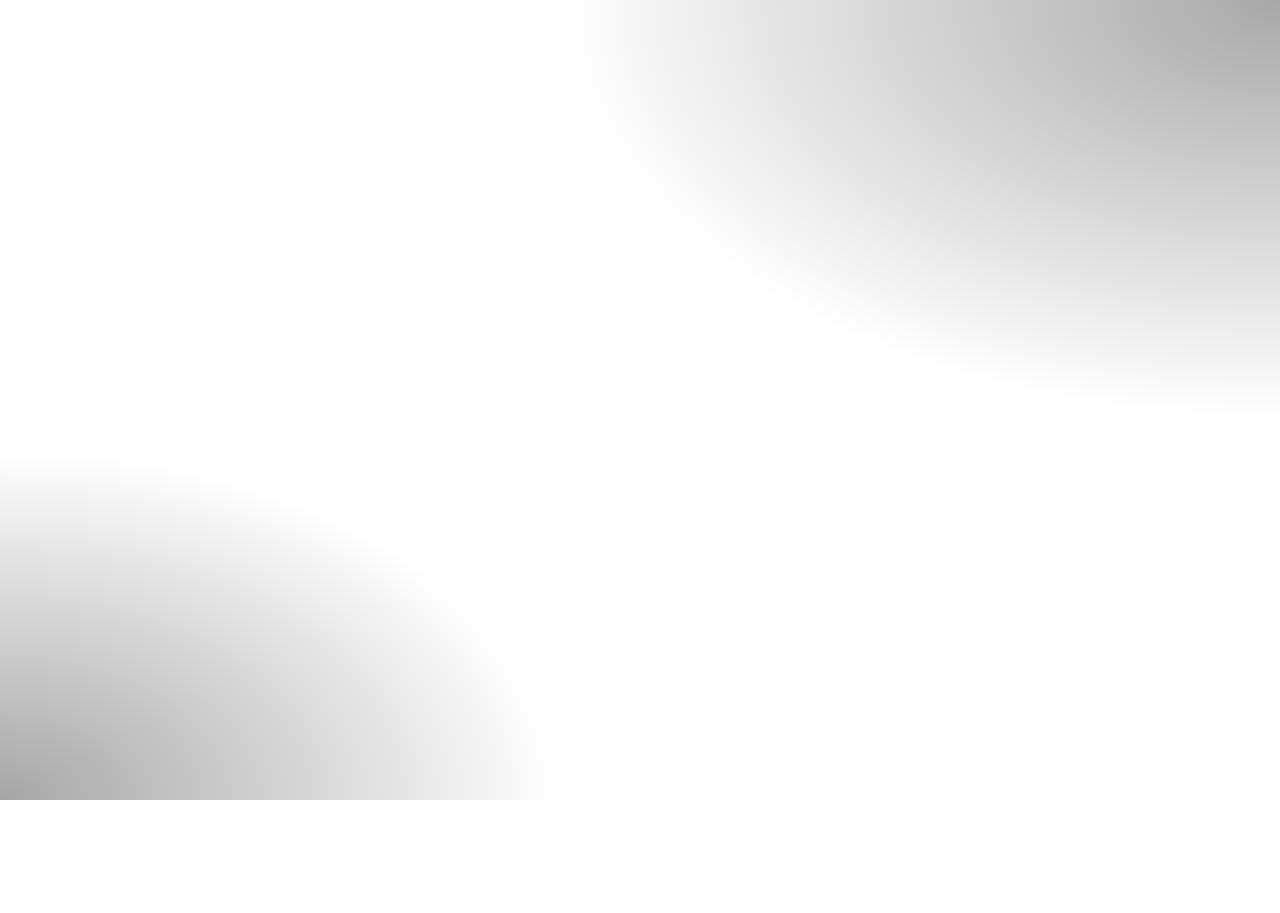
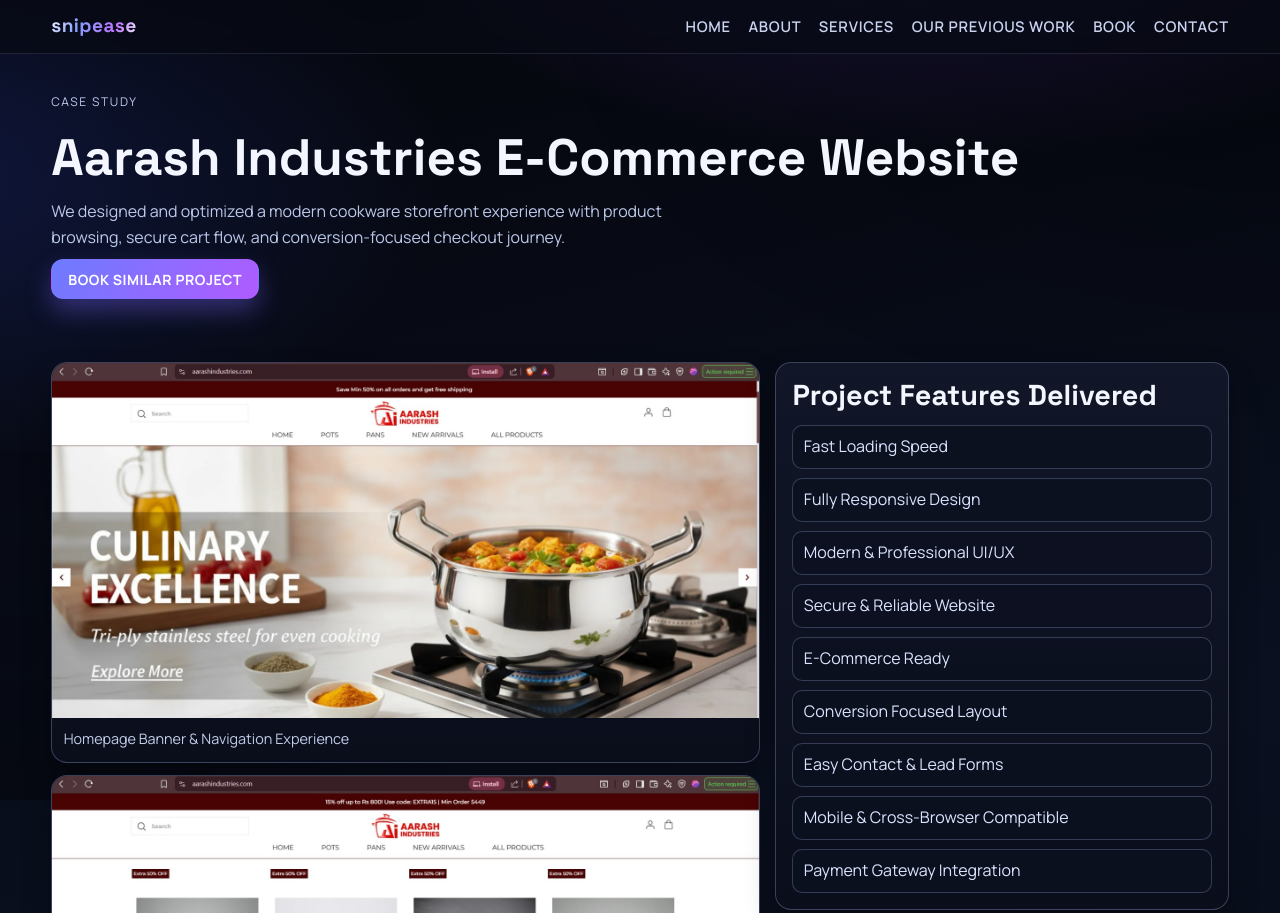
Before and after one commit to amnsingh05/snipease, a plain HTML site: page previous-work.html in a window 1280 px wide. Shown: the top 913 px of the page. Before the commit the page ends 800 px from the top, so only its background shows below. Drawn offline with Linux system fonts and the light colour scheme.

Commit message:
Added Previous Work

```diff
--- a/previous-work.html
+++ b/previous-work.html
@@ -4,9 +4,79 @@
   <meta charset="UTF-8">
   <meta name="viewport" content="width=device-width, initial-scale=1.0">
   <title>Snipease | Previous Work</title>
+  <meta name="description" content="Previous website project by Snipease: Aarash Industries e-commerce experience with responsive shopping and checkout flow.">
+  <link rel="preconnect" href="https://fonts.googleapis.com">
+  <link rel="preconnect" href="https://fonts.gstatic.com" crossorigin>
+  <link href="https://fonts.googleapis.com/css2?family=Manrope:wght@400;500;600;700&family=Space+Grotesk:wght@500;600;700&display=swap" rel="stylesheet">
   <link rel="icon" type="image/jpeg" href="logo.jpeg">
   <link rel="stylesheet" href="styles.css">
+  <script src="script.js" defer></script>
 </head>
 <body>
+  <header class="site-header">
+    <div class="header-shell">
+      <a href="index.html#home" class="brand">
+        <span class="brand-name" aria-hidden="true">snipease</span>
+        <span class="sr-only">Snipease</span>
+      </a>
+      <button class="menu-toggle" type="button" aria-expanded="false" aria-controls="main-nav">Menu</button>
+      <nav id="main-nav" class="main-nav" aria-label="Main Navigation">
+        <a href="index.html#home">Home</a>
+        <a href="index.html#about">About</a>
+        <a href="index.html#services">Services</a>
+        <a href="previous-work.html">Our Previous Work</a>
+        <a href="index.html#book">Book</a>
+        <a href="index.html#contact">Contact</a>
+      </nav>
+    </div>
+  </header>
+
+  <main class="pw-main">
+    <section class="section pw-hero reveal" data-reveal="up">
+      <p class="eyebrow">Case Study</p>
+      <h1>Aarash Industries E-Commerce Website</h1>
+      <p>
+        We designed and optimized a modern cookware storefront experience with product browsing,
+        secure cart flow, and conversion-focused checkout journey.
+      </p>
+      <a class="btn btn-primary" href="index.html#book">Book Similar Project</a>
+    </section>
+
+    <section class="section pw-content">
+      <div class="pw-gallery reveal" data-reveal="left">
+        <figure class="pw-shot">
+          <img src="work-aarash-hero.jpeg" alt="Aarash Industries homepage hero section">
+          <figcaption>Homepage Banner & Navigation Experience</figcaption>
+        </figure>
+        <figure class="pw-shot">
+          <img src="work-aarash-products.jpeg" alt="Aarash Industries product listing page">
+          <figcaption>Product Listing Grid with Offers & Pricing</figcaption>
+        </figure>
+        <figure class="pw-shot">
+          <img src="work-aarash-bag.jpeg" alt="Aarash Industries bag and checkout page">
+          <figcaption>Bag, Offers, and Checkout Flow</figcaption>
+        </figure>
+      </div>
+
+      <aside class="pw-features reveal" data-reveal="right">
+        <h2>Project Features Delivered</h2>
+        <ul>
+          <li>Fast Loading Speed</li>
+          <li>Fully Responsive Design</li>
+          <li>Modern &amp; Professional UI/UX</li>
+          <li>Secure &amp; Reliable Website</li>
+          <li>E-Commerce Ready</li>
+          <li>Conversion Focused Layout</li>
+          <li>Easy Contact &amp; Lead Forms</li>
+          <li>Mobile &amp; Cross-Browser Compatible</li>
+          <li>Payment Gateway Integration</li>
+        </ul>
+      </aside>
+    </section>
+  </main>
+
+  <footer class="site-footer">
+    <p>&copy; <span id="year"></span> Snipease. Previous work showcase.</p>
+  </footer>
 </body>
 </html>
--- a/styles.css
+++ b/styles.css
@@ -825,6 +825,88 @@
   margin-bottom: 0.35rem;
 }
 
+.pw-main {
+  width: min(1180px, 92vw);
+  margin: 0 auto;
+}
+
+.pw-hero {
+  padding-top: 2.4rem;
+}
+
+.pw-hero h1 {
+  font-size: clamp(2rem, 4.4vw, 3.2rem);
+  margin: 0.35rem 0 0.7rem;
+}
+
+.pw-hero p {
+  max-width: 64ch;
+  color: #bcc8ea;
+  margin-bottom: 1rem;
+}
+
+.pw-content {
+  display: grid;
+  grid-template-columns: 1.22fr 0.78fr;
+  gap: 0.95rem;
+  align-items: start;
+}
+
+.pw-gallery {
+  display: grid;
+  gap: 0.8rem;
+}
+
+.pw-shot {
+  margin: 0;
+  border-radius: 16px;
+  overflow: hidden;
+  border: 1px solid rgba(166, 178, 226, 0.3);
+  background: linear-gradient(180deg, rgba(16, 22, 38, 0.95), rgba(11, 15, 28, 0.95));
+  box-shadow: var(--shadow-soft);
+}
+
+.pw-shot img {
+  display: block;
+  width: 100%;
+  height: auto;
+}
+
+.pw-shot figcaption {
+  padding: 0.58rem 0.72rem 0.72rem;
+  color: #c2cdeb;
+  font-size: 0.9rem;
+}
+
+.pw-features {
+  border-radius: 16px;
+  border: 1px solid rgba(166, 178, 226, 0.3);
+  background: linear-gradient(180deg, rgba(18, 23, 41, 0.95), rgba(11, 15, 28, 0.95));
+  box-shadow: var(--shadow-soft);
+  padding: 1rem;
+}
+
+.pw-features h2 {
+  font-size: clamp(1.35rem, 3vw, 1.8rem);
+  margin-bottom: 0.7rem;
+}
+
+.pw-features ul {
+  margin: 0;
+  padding: 0;
+  list-style: none;
+  display: grid;
+  gap: 0.55rem;
+}
+
+.pw-features li {
+  border-radius: 10px;
+  border: 1px solid rgba(146, 162, 213, 0.3);
+  background: rgba(12, 17, 32, 0.85);
+  color: #dbe4ff;
+  padding: 0.52rem 0.65rem;
+}
+
 .reveal {
   opacity: 0;
   filter: blur(2px);
@@ -879,7 +961,8 @@
   .work-grid,
   .book-layout,
   .value-row,
-  .comments-layout {
+  .comments-layout,
+  .pw-content {
     grid-template-columns: 1fr;
   }
 
```
Also changed, not shown: work-aarash-bag.jpeg (added), work-aarash-hero.jpeg (added), work-aarash-products.jpeg (added).
